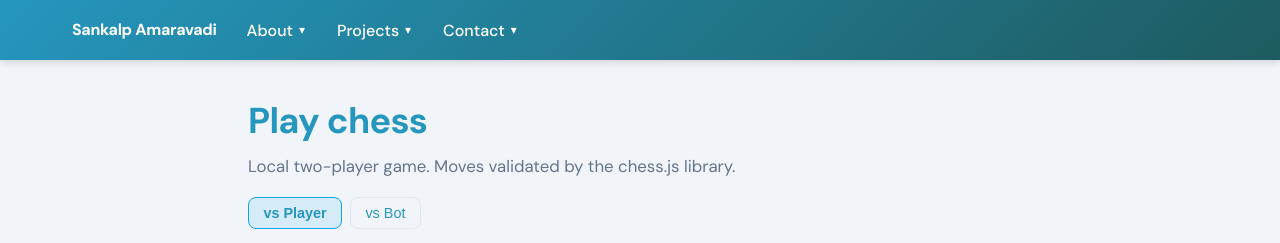
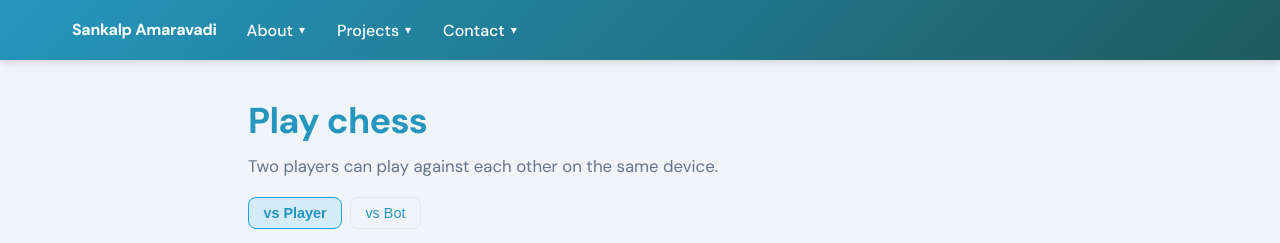
Before and after one commit to Leneord1/perso, a React (Vite) app: page /projects/chess in a window 1280 px wide. Shown: the top 243 px of the page. Built offline with nearby package versions, Linux system fonts and the light colour scheme.

Commit message:
Fixed a couple minor bugs

```diff
--- a/src/components/chatAgent.js
+++ b/src/components/chatAgent.js
@@ -163,8 +163,11 @@ export async function getAgentReply(raw, history = []) {
     } catch {
       detail = await res.text().catch(() => '')
     }
+    const suffix = detail
+      ? ` ${String(detail).slice(0, 200)}`
+      : ' Check Ollama is running and OLLAMA_BASE_URL on deploy.'
     return {
-      content: `Ollama error (${res.status}).${detail ? ` ${String(detail).slice(0, 200)}` : ' Check Ollama is running and OLLAMA_BASE_URL on deploy.'}`,
+      content: `Ollama error (${res.status}).${suffix}`,
       actions,
     }
   }
--- a/src/pages/chess.jsx
+++ b/src/pages/chess.jsx
@@ -292,8 +292,8 @@ function ChessPage() {
       <h1>Play chess</h1>
       <p>
         {mode === 'bot'
-          ? 'You play White. The site agent (Ollama) plays Black as Player 2.'
-          : 'Local two-player game. Moves validated by the chess.js library.'}
+          ? 'You play White. The AI bot plays Black as Player 2.'
+          : 'Two players can play against each other on the same device.'}
       </p>
 
       <div className="chess-mode" role="group" aria-label="Opponent mode">
```
